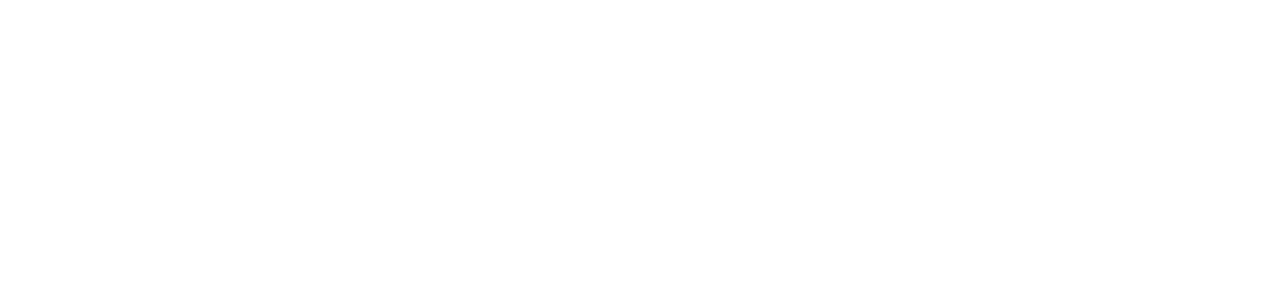
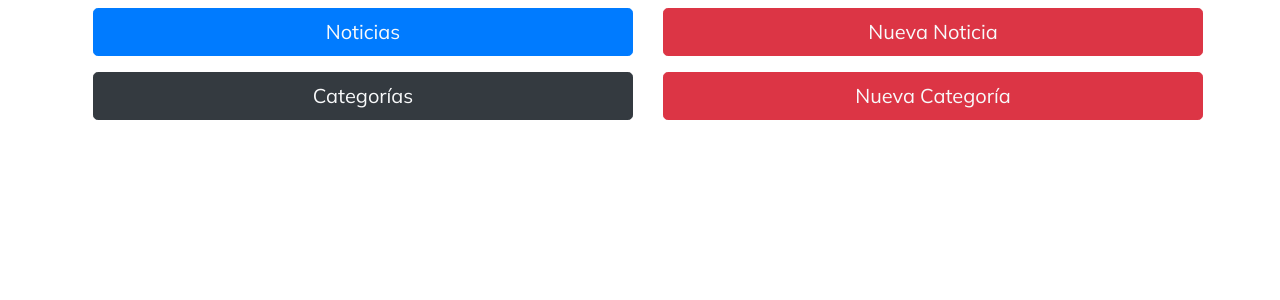
Before and after one commit to delfimassa/20-rollingnewsfrontend, a React (Create React App) app: page /admin in a window 1280 px wide. Shown: the top 300 px of the page. Built offline with nearby package versions, Linux system fonts and the light colour scheme.

Commit message:
ir a dev a buscar cambios nuevos

```diff
--- a/src/App.js
+++ b/src/App.js
@@ -16,7 +16,7 @@
 import PaginaError from "./Components/Error404/PaginaError";
 import ModalLogin from "./Components/Common/ModalLogin";
 import ModalSubscribirse from "./Components/Common/ModalSubscribirse";
-
+import Categorias from "./Components/CategoriaDinamica/Categorias"
 
 
 function App() {
@@ -51,6 +51,9 @@
         <Route exact path="/admin/noticias">
           <Noticias></Noticias>
         </Route>
+        <Route exact path="/admin/categorias">
+          <Categorias></Categorias>
+        </Route>
         <Route exact path="*">
           <PaginaError></PaginaError>
         </Route>
--- a/src/Components/Admin/Admin.js
+++ b/src/Components/Admin/Admin.js
@@ -1,11 +1,45 @@
-import React from 'react';
+import React from "react";
+import Button from "react-bootstrap/Button";
+import { Link } from "react-router-dom";
+import "./admin.css";
 
 const Admin = () => {
-    return (
-        <div>
-
+  return (
+    <div className="container">
+      <div className="row">
+        <div className="col-sm-12 col-md-6">
+          <Button className="btn btn-custom m-2" size="lg" block>
+            <Link className="text-light" to={"/admin/noticias"}>
+              Noticias
+            </Link>
+          </Button>
         </div>
-    );
+        <div className="col-sm-12 col-md-6">
+          <Button className="btn btn-danger m-2" size="lg" block>
+            <Link className="text-light" to={"/admin/agregarnoticia"}>
+              Nueva Noticia
+            </Link>
+          </Button>
+        </div>
+      </div>
+      <div className="row">
+        <div className="col-sm-12 col-md-6">
+          <Button className="btn btn-dark m-2" size="lg" block>
+            <Link className="text-light" to={"/admin/categorias"}>
+              Categorías
+            </Link>
+          </Button>
+        </div>
+        <div className="col-sm-12 col-md-6">
+          <Button className="btn btn-danger m-2" size="lg" block>
+            <Link className="text-light" to={"/admin/agregarcategoria"}>
+              Nueva Categoría
+            </Link>
+          </Button>
+        </div>
+      </div>
+    </div>
+  );
 };
 
 export default Admin;
--- /dev/null
+++ b/src/Components/Admin/admin.css
@@ -0,0 +1,3 @@
+.btn-custom{
+    background-color: 000000;
+}
--- a/src/Components/Noticias/Noticias.js
+++ b/src/Components/Noticias/Noticias.js
@@ -1,10 +1,85 @@
 import React from 'react';
+import ListGroup from "react-bootstrap/ListGroup";
+import { Button } from "react-bootstrap";
+import Swal from "sweetalert2";
+import { Link } from "react-router-dom";
+import { FontAwesomeIcon } from '@fortawesome/react-fontawesome'
+import { faTrash, faEdit } from '@fortawesome/free-solid-svg-icons'
 
-const Noticias = () => {
+const Noticias = (props) => {
+    const eliminarNoticia = (id) => {
+        console.log(id);
+
+        Swal.fire({
+          title: "¿Estas seguro de eliminar esta noticia?",
+          text: "No puedes recuperar una noticia eliminada",
+          icon: "warning",
+          showCancelButton: true,
+          confirmButtonColor: "#3085d6",
+          cancelButtonColor: "#d33",
+          confirmButtonText: "Si, eliminar",
+          cancelButtonText: "Cancelar",
+        }).then(async (result) => {
+          if (result.value) {
+            //aqui tengo que eliminar el producto
+            try {
+              const resultado = await fetch(
+                `http://localhost:4000/cafeteria/${id}`,
+                {
+                  method: "DELETE",
+                  headers: {
+                    "Content-Type": "application/json",
+                  },
+                }
+              );
+              console.log(resultado);
+
+              if (resultado.status === 200) {
+                props.setRecargarNoticias(true);
+                Swal.fire(
+                  "Noticia eliminada",
+                  "Su noticia fue eliminada correctamente",
+                  "success"
+                );
+              } else {
+                Swal.fire({
+                  icon: "error",
+                  title: "Oops...",
+                  text: "Ocurrio un error, intentelo nuevamente",
+                });
+              }
+            } catch (error) {
+              console.log(error);
+              Swal.fire({
+                icon: "error",
+                title: "Oops...",
+                text: "Ocurrio un error, intentelo nuevamente",
+              });
+            }
+          }
+        });
+      };
     return (
-        <div>
-
-        </div>
+        <ListGroup.Item className="d-flex justify-content-between">
+      <p>
+        {props.noticia.nombreNoticia}{" "}
+      </p>
+      <div>
+        <Link
+          className="btn btn-success mr-2"
+          to={`/admin/editarnoticia/:idNoticia${props.Noticia.id}`}
+        >
+         <FontAwesomeIcon icon={faEdit}></FontAwesomeIcon>
+        </Link>
+        <Button
+          variant="danger"
+          type="button"
+          onClick={() => eliminarNoticia(props.noticia.id)}
+        >
+          <FontAwesomeIcon icon={faTrash}></FontAwesomeIcon>
+        </Button>
+      </div>
+    </ListGroup.Item>
     );
 };
 
```
Also changed, not shown: src/Components/CategoriaDinamica/Categorias.js (added).
